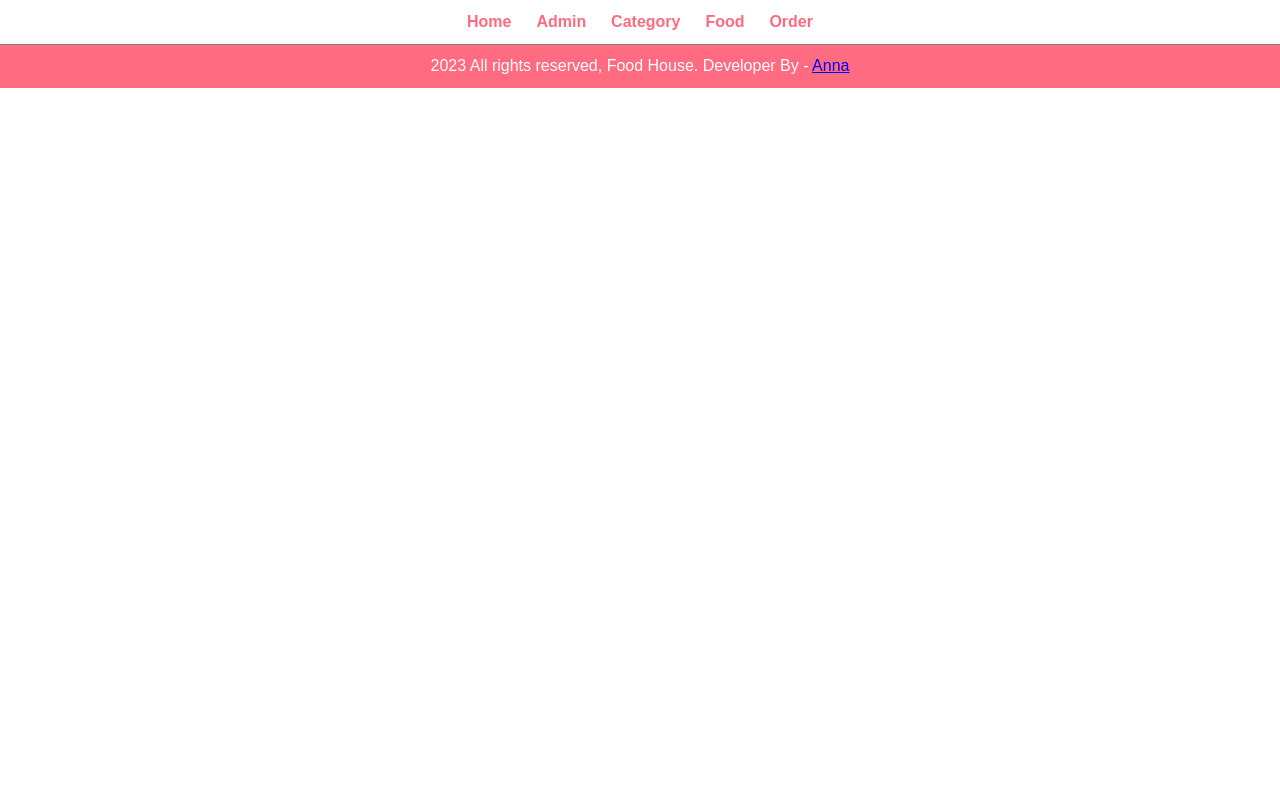
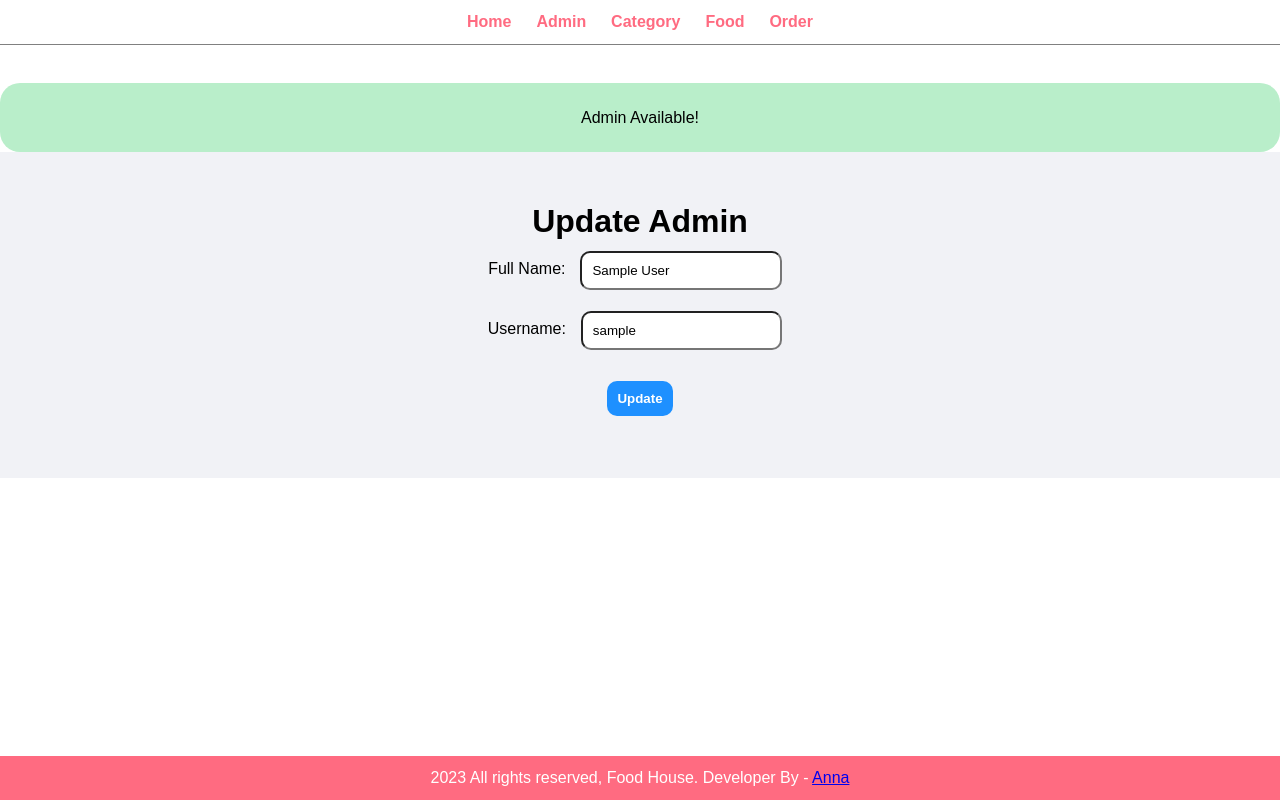
Before and after one commit to Erney-Marka/food, a PHP site: page /admin/update_admin.php?id=1 in a window 1280 px wide. Run offline with PHP 8.4, Linux system fonts and the light colour scheme; the visitor is signed in with stand-in values (Sample User, id 1).

Commit message:
commit 0.6

```diff
--- a/admin/partials/menu.php
+++ b/admin/partials/menu.php
@@ -18,11 +18,11 @@ require_once '../includes/dbh.inc.php';
     <div class="menu text__center">
         <div class="wrapper">
             <ul>
-                <li><a href="index.php">Home</a></li>
-                <li><a href="manage_admin.php">Admin</a></li>
-                <li><a href="manage_category.php">Category</a></li>
-                <li><a href="manage_food.php">Food</a></li>
-                <li><a href="manage_order.php">Order</a></li>
+                <li><a href="../admin/index.php">Home</a></li>
+                <li><a href="../admin/manage_admin.php">Admin</a></li>
+                <li><a href="../admin/manage_category.php">Category</a></li>
+                <li><a href="../admin/manage_food.php">Food</a></li>
+                <li><a href="../admin/manage_order.php">Order</a></li>
             </ul>
         </div>
     </div>
--- a/admin/update_admin.php
+++ b/admin/update_admin.php
@@ -1,4 +1,44 @@
-<?php require_once 'partials/menu.php'; ?>
+<?php
+require_once 'partials/menu.php';
+require_once '../includes/update_admin.inc.php';
 
+$id = $_GET['id'];
+$sql = "SELECT * FROM `tbl_admin` WHERE id = '$id'";
+$admin = mysqli_query($conn, $sql);
 
-<?php require_once 'partials/footer.php'; ?>
+if ($admin == true) {
+    $count = mysqli_num_rows($admin);
+
+    if ($count == 1) {
+        echo '<p class="error__none text__center">Admin Available!</p>';
+    } else {
+        $_SESSION['update'] = 'error_update';
+        header('location: manage_admin.php');
+    }
+}
+
+$admin = mysqli_fetch_assoc($admin);
+?>
+
+<div class="main__content">
+    <div class="wrapper">
+        <h1 class="text__center">Update Admin</h1>
+
+        <form action="" method="post" class="text__center">
+            <input type="hidden" name="id" value="<?= $id ?>">
+            <div class="form">
+                <label for="" class="label_admin">Full Name: </label>
+                <input type="text" name="full_name" class="input_admin" value="<?php echo $admin['full_name']; ?>">
+            </div>
+            <div class="form">
+                <label for="" class="label_admin">Username: </label>
+                <input type="text" name="username" class="input_admin" value="<?php echo $admin['username']; ?>">
+            </div>
+            <button type="submit" name="submit" class="btn__primary__admin">Update</button>
+        </form>
+    </div>
+</div>
+
+<?php
+require_once 'partials/footer.php';
+?>
--- a/css/admin.css
+++ b/css/admin.css
@@ -3,6 +3,7 @@
     padding: 0;
     font-family: Arial, Helvetica, sans-serif;
 }
+
 
 .wrapper {
     padding: 1%;
@@ -168,6 +169,10 @@ table tr td {
 
 /* CSS for footer */
 .footer {
+    position: absolute;
+    bottom: 0;
+    left: 0;
+    right: 0;
     color: white;
     background-color: #ff6b81;
 }
--- /dev/null
+++ b/includes/update_admin.inc.php
@@ -0,0 +1,30 @@
+<?php
+// require_once 'dbh.inc.php';
+
+if (isset($_POST['submit'])) {
+
+    $fullName = $_POST['full_name'];
+    $username = $_POST['username'];
+
+    require_once 'functions.inc.php';
+
+    if (nameExists($conn, $fullName, $username) !== false) {
+        $_SESSION['add'] = 'usernametaken';
+        header('Location: ../admin/add_admin.php');
+        exit();
+    }
+
+    if (invalidName($fullName) !== false) {
+        $_SESSION['add'] = 'invalidname';
+        header('Location: ../admin/add_admin.php');
+        exit();
+    }
+
+    if (invalidUsername($username) !== false) {
+        $_SESSION['add'] = 'invalidusername';
+        header('Location: ../admin/add_admin.php');
+        exit();
+    }
+
+    updateUser($conn, $fullName, $username);
+}
```
Also changed, not shown: admin/delete_admin.php (+17 -2 lines), admin/manage_admin.php (+22 -2 lines), includes/functions.inc.php (+6 -2 lines).
